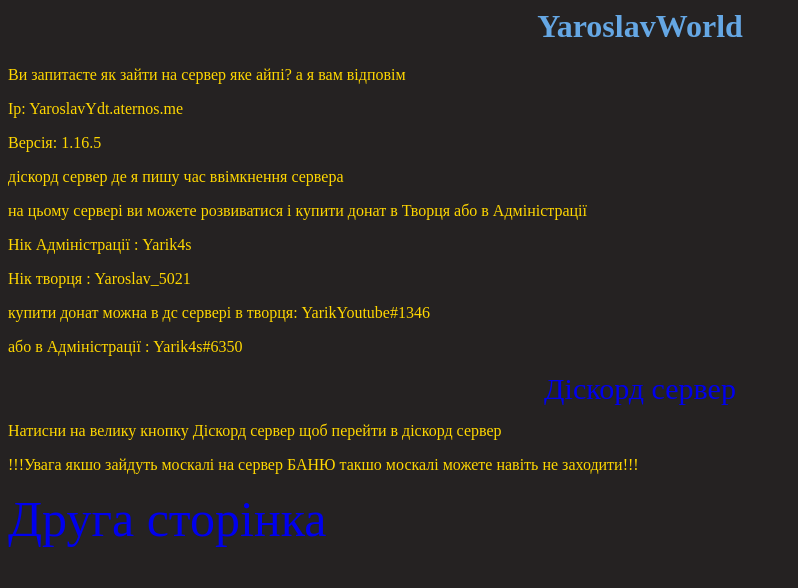
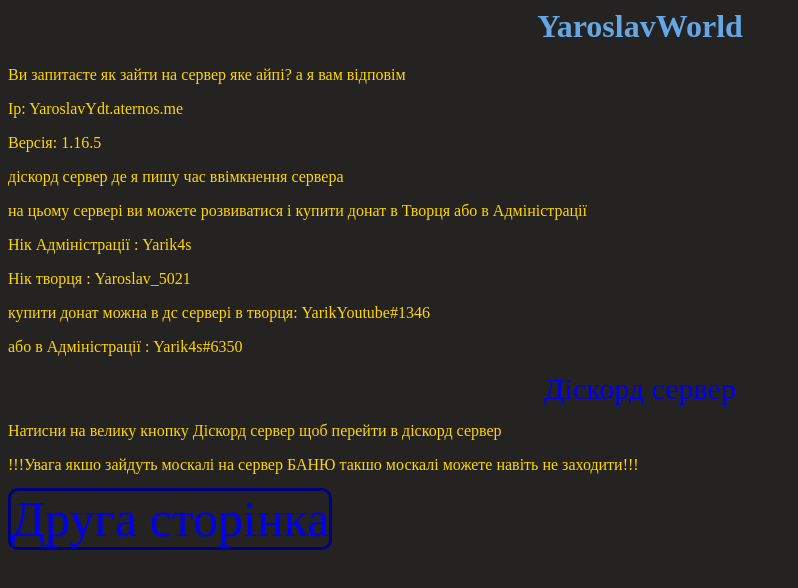
Before and after one commit to YaroslavSheburek/Site-Server2024, a plain HTML site: page index.html in a window 1280 px wide. Shown: the whole page, without its empty margins (0-798 px from the left). Drawn offline with Linux system fonts and the light colour scheme.

Commit message:
Update style.css

```diff
--- a/style.css
+++ b/style.css
@@ -31,4 +31,7 @@ font-size: 30px;
 text-decoration:none;
 text-align:left;
 font-size:50px;
+border:3px solid navy;
+border-radius:10px;
+
 }
```
